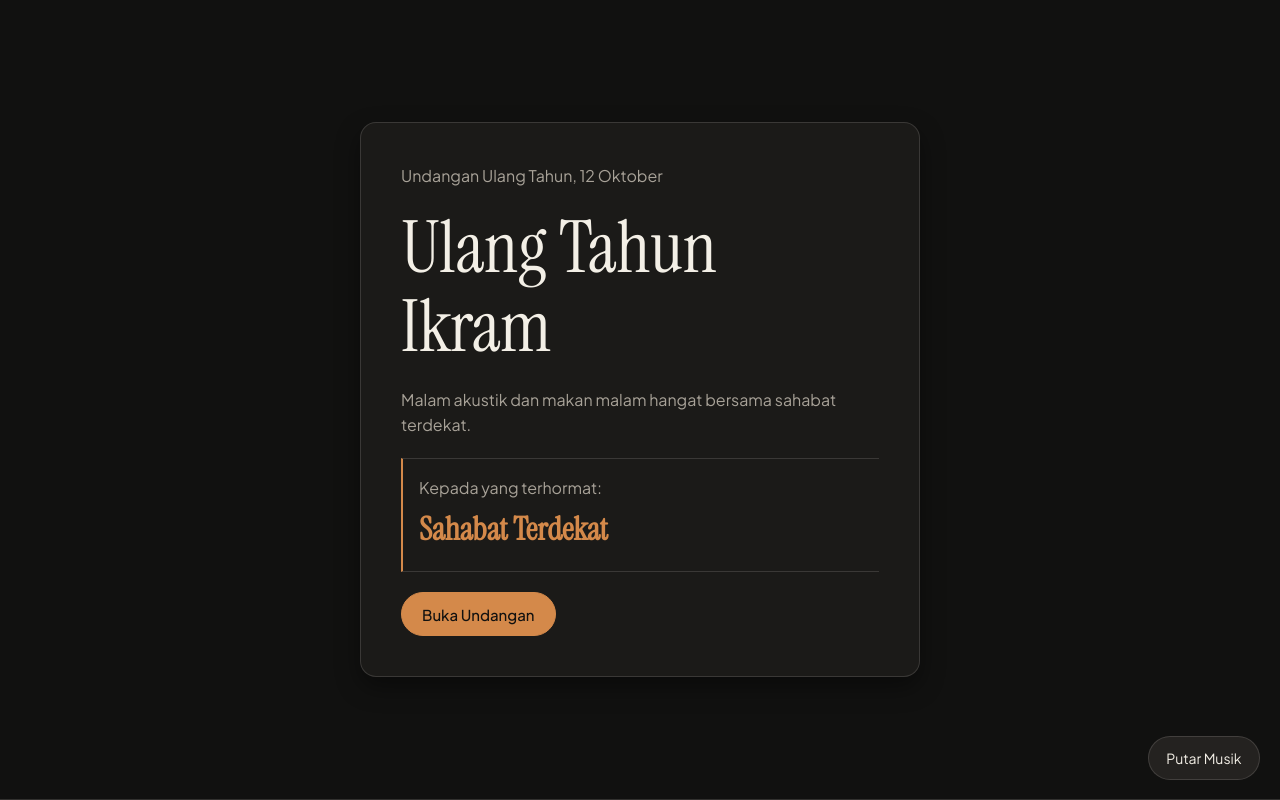
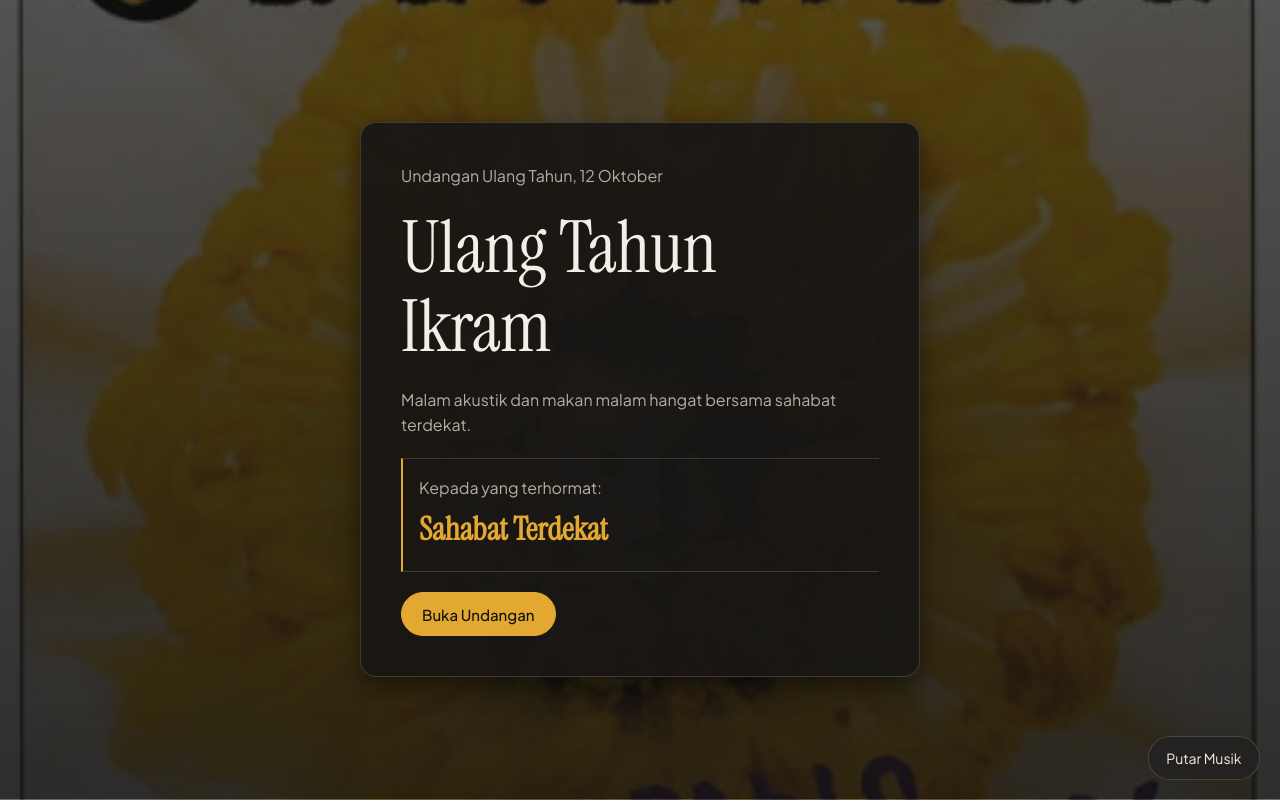
Before and after one commit to vblue610/undangan-birthday-kramik, a plain HTML site: page index.html in a window 1280 px wide. Drawn offline with Linux system fonts and the light colour scheme.

Commit message:
style: add Pablo Honey background and harmonize honey-gold accent

```diff
--- a/assets/css/styles.css
+++ b/assets/css/styles.css
@@ -2,17 +2,20 @@
 
 :root {
   --bg: #111110;
+  --bg-scrim: rgba(17, 17, 16, 0.88);
+  --cover-scrim: rgba(17, 17, 16, 0.72);
   --surface: #1b1a18;
+  --surface-card: rgba(24, 22, 20, 0.92);
   --surface-2: #242220;
   --paper: #f3efe6;
   --text: #f3efe6;
-  --muted: #a8a298;
-  --accent: #d4894a;
-  --accent-hover: #e29b5e;
+  --muted: #b5aea2;
+  --accent: #e2a832;
+  --accent-hover: #f0ba4b;
   --on-accent: #111110;
-  --border: rgba(243, 239, 230, 0.14);
+  --border: rgba(243, 239, 230, 0.16);
   --success: #7fb08c;
-  --shadow: 0 10px 24px rgba(0, 0, 0, 0.4);
+  --shadow: 0 10px 24px rgba(0, 0, 0, 0.45);
   --font-display: "Instrument Serif", Georgia, serif;
   --font-body: "Plus Jakarta Sans", system-ui, sans-serif;
 }
@@ -26,7 +29,11 @@ body {
   margin: 0;
   padding: 0;
   overflow-x: clip;
-  background: var(--bg);
+  background-color: var(--bg);
+  background-image: linear-gradient(var(--bg-scrim), var(--bg-scrim)), url("../img/cover-bg.jpg");
+  background-size: cover;
+  background-position: center;
+  background-attachment: fixed;
   color: var(--text);
   font-family: var(--font-body);
   font-size: 16px;
@@ -105,7 +112,10 @@ img {
   display: grid;
   place-items: center;
   padding: 2rem 1.25rem;
-  background: var(--bg);
+  background-color: var(--bg);
+  background-image: linear-gradient(var(--cover-scrim), var(--bg-scrim)), url("../img/cover-bg.jpg");
+  background-size: cover;
+  background-position: center;
   border-bottom: 1px solid var(--border);
   transition: opacity 450ms ease, transform 450ms ease;
 }
@@ -123,7 +133,7 @@ img {
   width: 100%;
   max-width: 560px;
   padding: clamp(1.5rem, 5vw, 2.5rem);
-  background: var(--surface);
+  background: var(--surface-card);
   color: var(--text);
   border: 1px solid var(--border);
   border-radius: 16px;
```
Also changed, not shown: assets/img/cover-bg.jpg (added).
